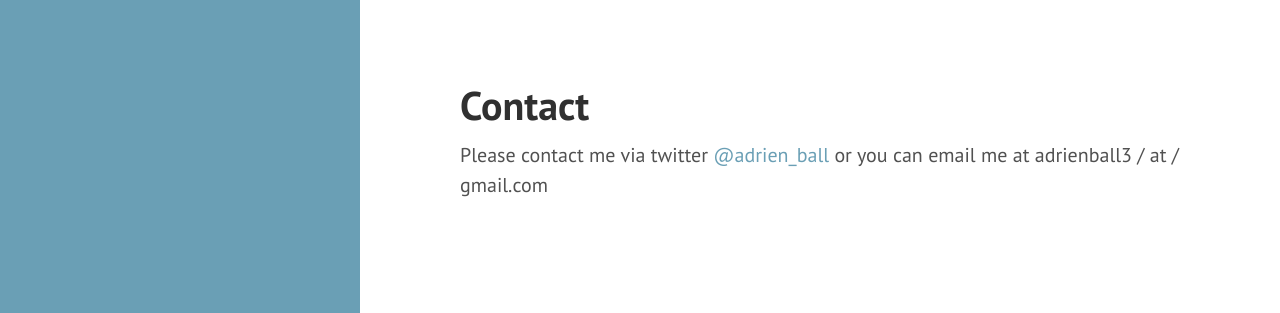
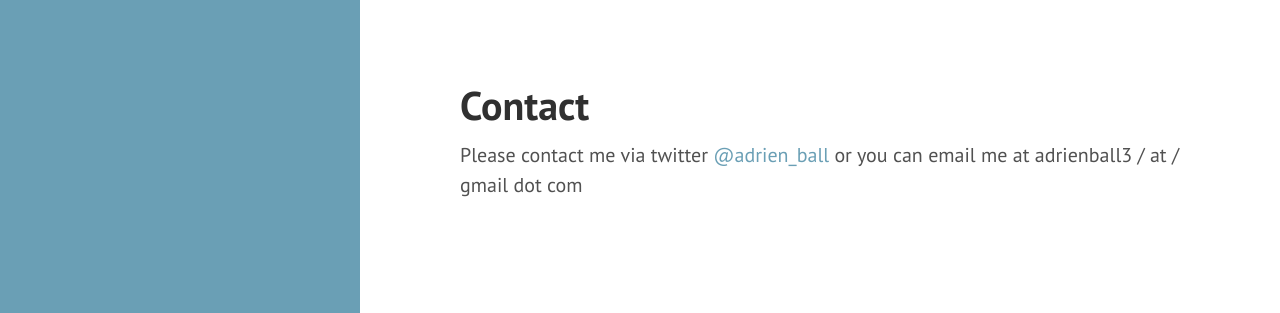
Before and after one commit to adrienball/adrienball.github.io, a Jekyll site: the page built from contact.md, in a window 1280 px wide. Shown: the top 313 px of the page. Built offline with Jekyll 4.4.1, drawn with Linux system fonts in a browser that asks for light colours; nearby versions of some CDN libraries; some web fonts are replaced.

Commit message:
Improve obfuscation

```diff
--- a/contact.md
+++ b/contact.md
@@ -3,4 +3,4 @@ layout: page
 title: Contact
 ---
 
-Please contact me via twitter [@{{site.twitter_username}}](https://twitter.com/{{site.twitter_username}}) or you can email me at adrienball3 / at / gmail.com
+Please contact me via twitter [@{{site.twitter_username}}](https://twitter.com/{{site.twitter_username}}) or you can email me at <span>a</span><span>d</span><span>r</span><span>i</span><span>e</span><span>n</span><span>b</span><span>a</span><span>l</span><span>l</span><span>3</span><span> / at / gmail dot com
```
